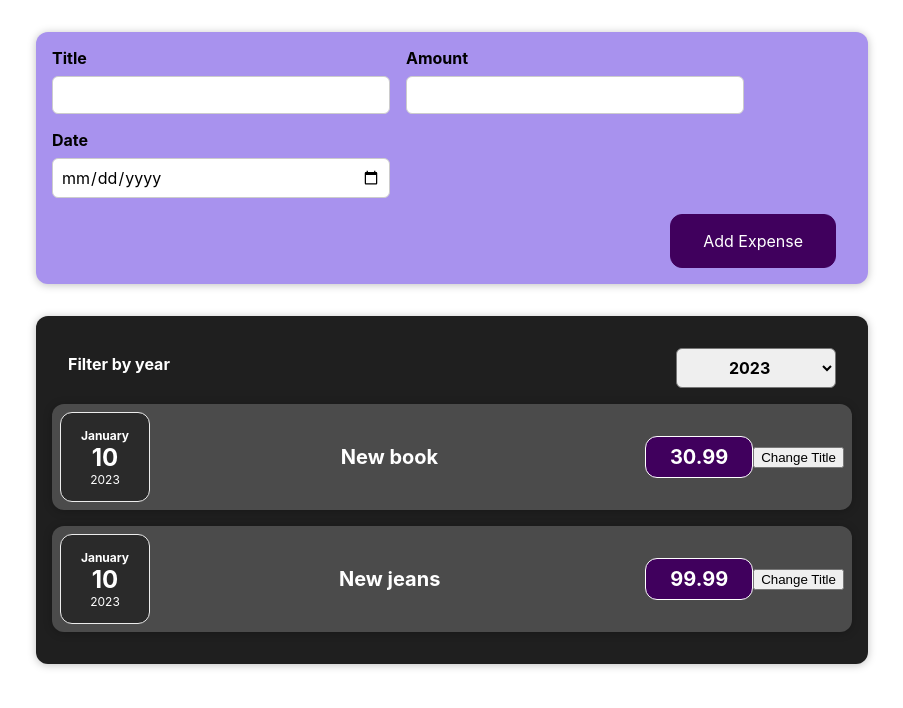
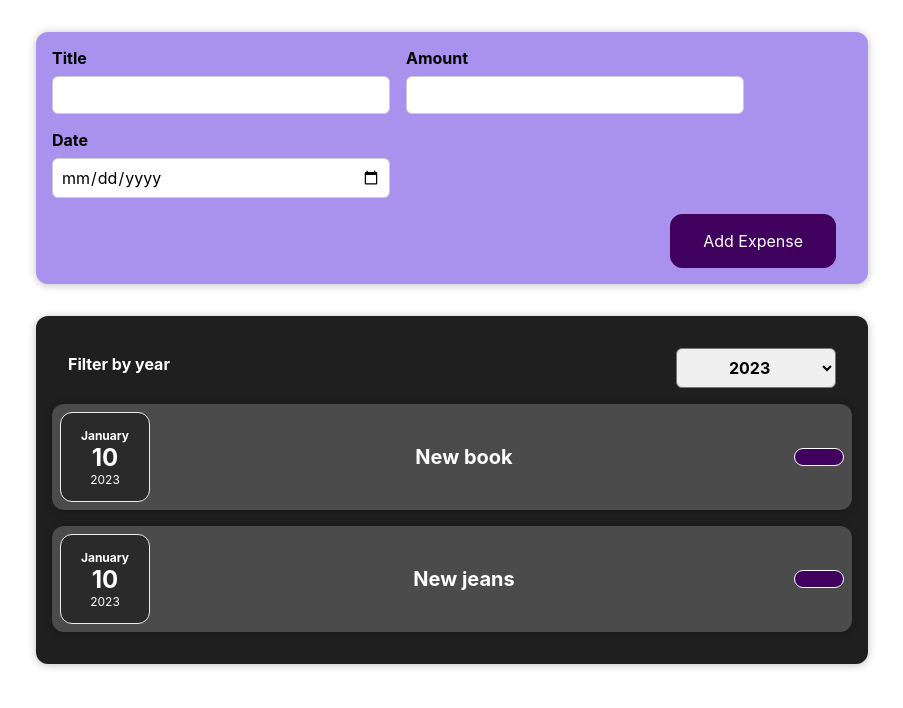
Before and after one commit to Schattsch/expenses2, a React (Create React App) app: page / in a window 1280 px wide. Shown: the top 708 px of the page, without its empty margins (188-1091 px from the left). Built offline with nearby package versions, Linux system fonts and the light colour scheme.

Commit message:
Milleks komponendile keys?

```diff
--- a/src/App.js
+++ b/src/App.js
@@ -7,11 +7,13 @@
 
 const DUMMY_EXPENSES = [
     {
+        id: 'e1',
         date: new Date(2023,0,10),
         title: 'New book',
         price: 30.99
     },
     {
+        id: 'e2',
         date: new Date(2023,0,10),
         title: 'New jeans',
         price: 99.99
@@ -30,7 +32,7 @@
     return (
     <div className="App">
         <NewExpense onAddExpense={addExpensehandler}></NewExpense>
-        <Expenses expenses={DUMMY_EXPENSES}></Expenses>
+        <Expenses expenses={expenses}></Expenses>
     </div>
   );
 }
--- a/src/components/Expenses/ExpenseItem.js
+++ b/src/components/Expenses/ExpenseItem.js
@@ -5,21 +5,14 @@
 import Card from "../UI/Card"
 
 const ExpenseItem = (props) => {
-    const [title, setTitle] = useState(props.expenseData.title)
-
-    const clickHandler = () => {
-        setTitle('Updated!')
-        console.log(title)
-    }
 
     return (
         <Card className="expense-item">
-            <ExpenseDate date={props.expenseData.date}></ExpenseDate>
+            <ExpenseDate date={props.date}></ExpenseDate>
             <div className="expense-item__description">
-                <h2>{props.expenseData.title}</h2>
-                <div className="expense-item__price">{props.expenseData.price}</div>
+                <h2>{props.title}</h2>
+                <div className="expense-item__price">{props.amount}</div>
             </div>
-            <button onClick={clickHandler}>Change Title</button>
         </Card>
     )
 }
--- a/src/components/Expenses/Expenses.js
+++ b/src/components/Expenses/Expenses.js
@@ -22,7 +22,10 @@
             {
                 props.expenses.map((expense) => {
                     return <ExpenseItem
-                        expenseData={expense}
+                        id={expense.id}
+                        title={expense.title}
+                        amount={expense.amount}
+                        date={expense.date}
                     ></ExpenseItem>
                 })
             }
```
